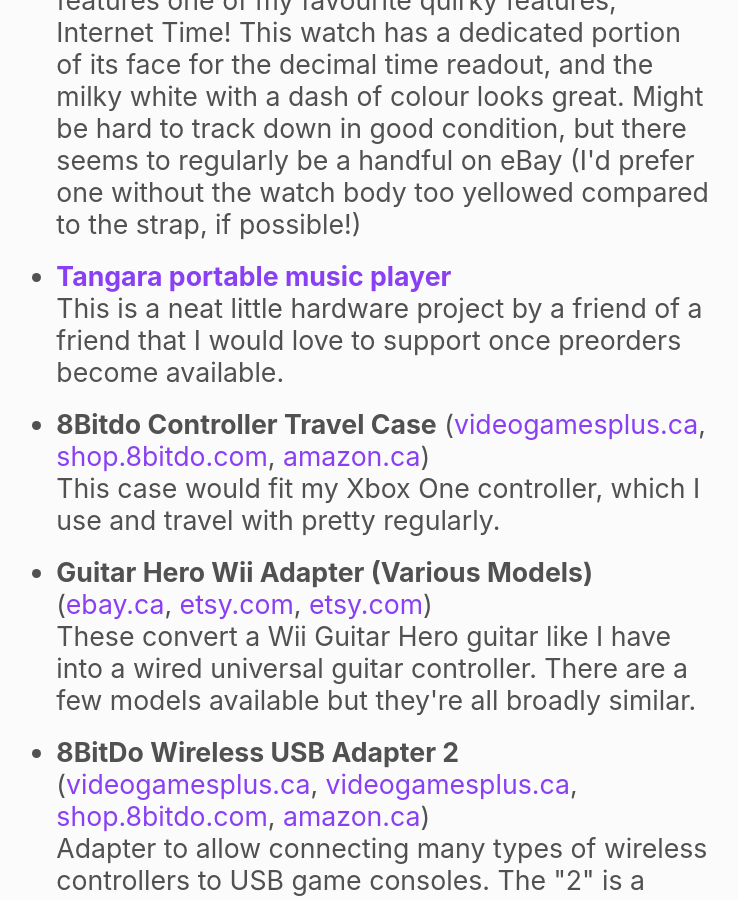
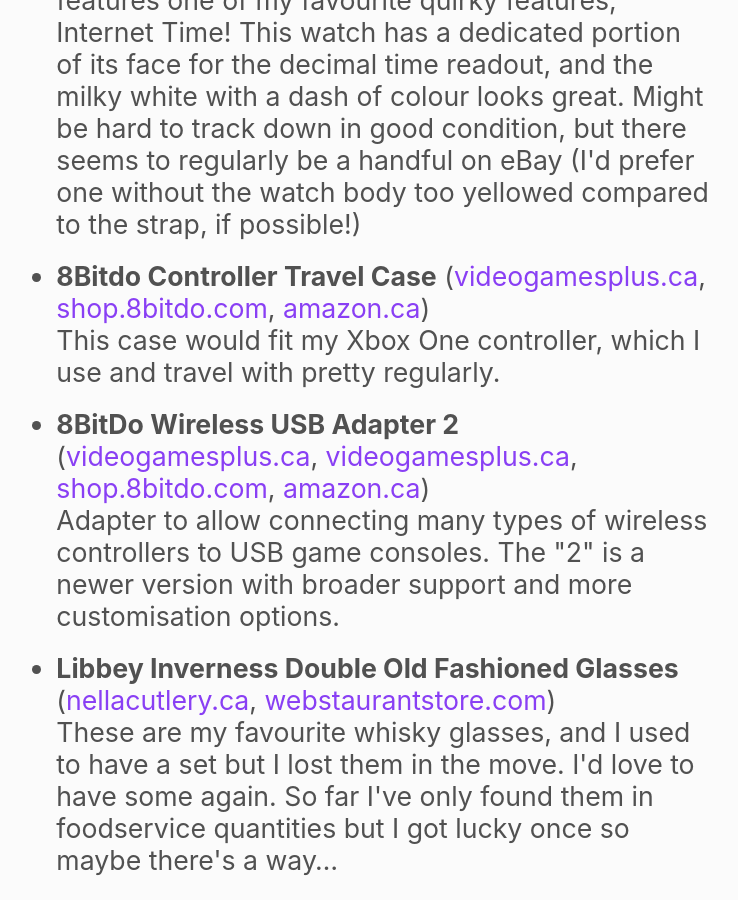
Before and after one commit to ticky/wishlist, a Jekyll site: the page built from index.md, in a window 1280 px wide and 900 px high, scrolled down 978 px. Shown: the whole window, without its empty margins (277-1015 px from the left). Built offline with Jekyll 4.4.1, drawn with Linux system fonts in a browser that asks for light colours; our own code applies the rules of GitHub Pages for plain Markdown files.

Commit message:
Update wishlist

```diff
--- a/_data/wishlist.yml
+++ b/_data/wishlist.yml
@@ -24,11 +24,6 @@
       Might be hard to track down in good condition, but there seems to regularly be a handful on eBay
       (I'd prefer one without the watch body too yellowed compared to the strap, if possible!)
 
-  - name: Tangara portable music player
-    link: "https://www.crowdsupply.com/cool-tech-zone/tangara"
-    notes: |
-      This is a neat little hardware project by a friend of a friend that I would love to support once preorders become available.
-
   - name: 8Bitdo Controller Travel Case
     link:
       - "https://videogamesplus.ca/products/8bitdo-classic-controller-travel-case-for-sn30pro-pro-2-controllers"
@@ -36,15 +31,6 @@
       - "https://www.amazon.ca/8Bitdo-Classic-Controller-Travel-Controllers/dp/B08XYNQCH6"
     notes: |
       This case would fit my Xbox One controller, which I use and travel with pretty regularly.
-
-  - name: Guitar Hero Wii Adapter (Various Models)
-    link:
-      - "https://www.ebay.ca/itm/145358017096"
-      - "https://www.etsy.com/ca/listing/1536358024/v3-wii-guitar-adapter-with-tilt-for"
-      - "https://www.etsy.com/ca/listing/1349715708/black-wiidow-wii-guitar-adapter-with"
-    notes: |
-      These convert a Wii Guitar Hero guitar like I have into a wired universal guitar controller.
-      There are a few models available but they're all broadly similar.
 
   - name: 8BitDo Wireless USB Adapter 2
     link:
```
